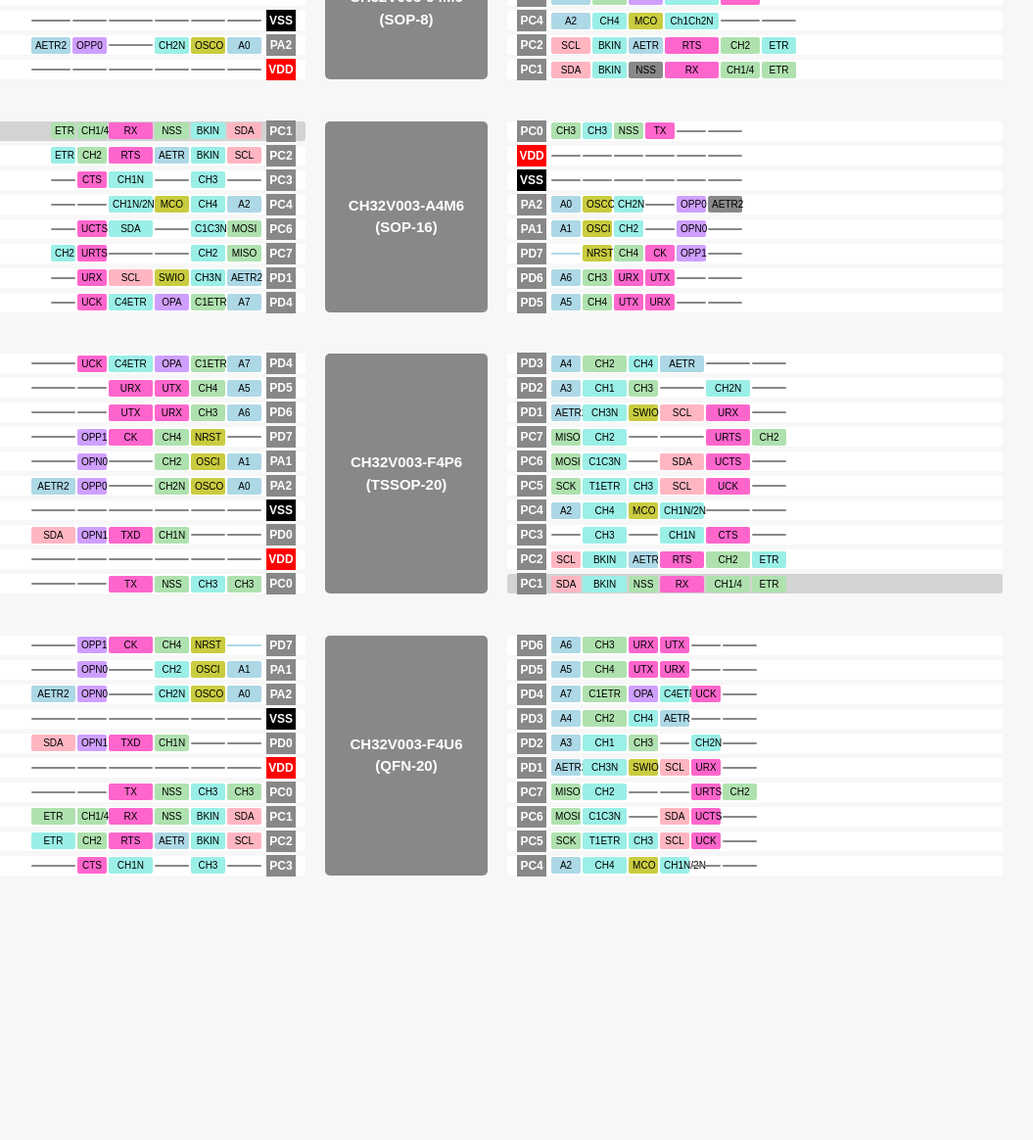
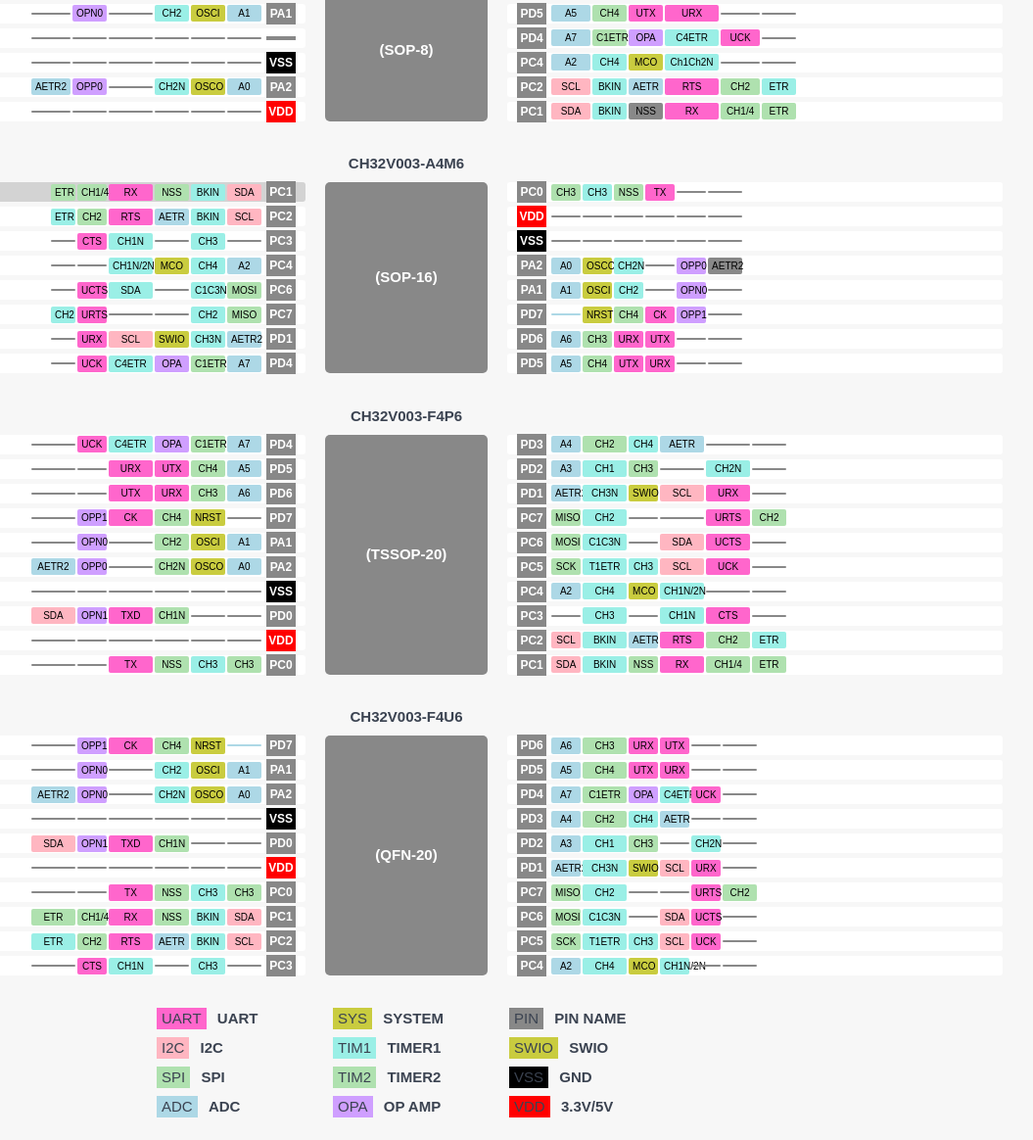
Before and after one commit to unicab369/MCU_Picker, a plain HTML site: page index.html in a window 1280 px wide. Shown: the part 241-1405 px from the top of the page at 98% size, without its empty margins (225-1280 px from the left). Before the commit the page ends 1167 px from the top, so only its background shows below. Drawn offline with Linux system fonts and the light colour scheme.

Commit message:
added legend container.

```diff
--- a/app_config.json
+++ b/app_config.json
@@ -1,5 +1,5 @@
 {
-	"pin_functions": {
+	"pin_func_colors": {
 		"UART": "#FF66CC",
 		"I2C" : "#FFB6C1",
 		"SPI" : "#AFE1AF",
@@ -7,6 +7,25 @@
 		"SYS": "#C9CC3F",
 		"TIM1": "#9AEFE6",
 		"TIM2": "#AFE1AF",
-		"OPA": "#CF9FFF"
+		"OPA": "#CF9FFF",
+		"PIN": "#888",
+		"SWIO": "#C9CC3F",
+		"VSS": "black",
+		"VDD": "red"
+	},
+
+	"pin_func_names": {
+		"UART": "UART",
+		"I2C" : "I2C",
+		"SPI" : "SPI",
+		"ADC" : "ADC",
+		"SYS": "SYSTEM",
+		"TIM1": "TIMER1",
+		"TIM2": "TIMER2",
+		"OPA": "OP AMP",
+		"PIN": "PIN NAME",
+		"SWIO": "SWIO",
+		"VSS": "GND",
+		"VDD": "3.3V/5V"
 	}
 }
--- a/index.html
+++ b/index.html
@@ -62,7 +62,13 @@
 				</div>
 			</div>
 
-			<div id="MCUs-display-area"></div>
+			<!-- Mcus Container -->
+			<div id="MCUsContainer"></div>
+
+			<!-- Legend Container -->
+			<main class="wrap" id="legendContainer"></main>
+
+			<br>
 		</div>
 	</div>
 
--- a/mcu_jsons/model_CH32.json
+++ b/mcu_jsons/model_CH32.json
@@ -293,7 +293,6 @@
 				},
 				{
 					"label": "PC1",
-					"outline_color": "lightgray",
 					"pinMux": ["SDA", "BKIN", "NSS", "RX", "CH1/4", "ETR"],
 					"pin_functions": ["I2C", "TIM1", "SPI", "UART", "TIM2", "TIM2"]
 				}
--- a/script.js
+++ b/script.js
@@ -10,8 +10,8 @@ function onSelectPin(side, currentLabel) {
 	// renderPins(target, side);
 }
 
-
-function renderPinList(model, side, pin_functions) {
+//# Render the left and right pins for a given model
+function renderPinList(model, side, pin_func_colors) {
 	const pinMuxJustify = (side === 'left') ? 'flex-end' : 'flex-start';
 
 	return model.pin_list.map(e => {
@@ -21,7 +21,7 @@ function renderPinList(model, side, pin_functions) {
 				const width = model.column_widths[index] || 30; // Use column_widths
 				const pinLabel = (e.pinMux && e.pinMux[index]) ? e.pinMux[index] : '';
 				const pinFunc = e.pin_functions ? e.pin_functions[index] : '';
-				const pinBackground = pin_functions[pinFunc] || '#888';
+				const pinBackground = pin_func_colors[pinFunc] || '#888';
 
 				return `<div class="pinMux-style" style="width: ${width}px; background: ${pinBackground};">
 					${pinLabel}
@@ -53,8 +53,8 @@ let mcu_models = {};
 const tabs_items = document.querySelectorAll('#mcuTabs .tab-item');
 let app_config = {};
 
-async function reloadData() {
-	//# Load pin data from JSON file
+//# Load pin data from JSON file
+async function load_MCUsContainer() {
 	try {
 		const data_models = {};
 		for (const key of Object.keys(selectedOptions)) {
@@ -65,13 +65,18 @@ async function reloadData() {
 
 		var htmlOutput = "";
 
+		//# Loop through and make diagram for each targeted MCU
 		Object.keys(selectedOptions).forEach((key, index) => {
 			const target = data_models[key];
 			console.log("target: ", target);
 
-			htmlOutput += `<div style="font-weight: bold; width: 100%; height: 50px; background: lightgray;
-				display: flex; align-items: center; justify-content: center;">${key}</div>`;
+			if (selectedOptions[key].length > 0) {
+				// Add header
+				htmlOutput += `<div style="font-weight: bold; width: 100%; height: 50px; background: lightgray;
+					display: flex; align-items: center; justify-content: center;">${key}</div>`;
+			}
 
+			// Add Diagram
 			selectedOptions[key].forEach(e => {
 				const model = data_models[key][e];
 				console.log(`key: ${e}`);
@@ -79,16 +84,17 @@ async function reloadData() {
 
 				if (model && model.left_pins && model.right_pins) {
 					htmlOutput += `
+						<br>
 						<div style="width: 100%; overflow-x: auto;">
+							<div style="width: 100%; text-align: center; font-weight: bold; height: 20px;">${e}</div>
 							<div class="mcu-outline">
-								<div class="pins-outline">${renderPinList(model.left_pins, 'left', app_config.pin_functions)}</div>
+								<div class="pins-outline">${renderPinList(model.left_pins, 'left', app_config.pin_func_colors)}</div>
 								<div class="mcu" style="width: 400px;">
-									<div>${e}</div>
 									<div>(${model.package})</div>
 								</div>
-								<div class="pins-outline">${renderPinList(model.right_pins, 'right', app_config.pin_functions)}</div>
+								<div class="pins-outline">${renderPinList(model.right_pins, 'right', app_config.pin_func_colors)}</div>
 							</div>
-						</div><br>`;
+						</div>`;
 				}
 				else {
 					htmlOutput += `<div">No pins data found for ${e}</div><br>`;
@@ -96,11 +102,38 @@ async function reloadData() {
 			})
 		});
 
-		document.getElementById('MCUs-display-area').innerHTML = htmlOutput;
+		document.getElementById('MCUsContainer').innerHTML = htmlOutput + `<br>`;
 
 	} catch (error) {
 		console.error('Error loading JSON files:', error);
 	}
+}
+
+function loadLegendContainer() {
+	const columns = [];
+	const groups = [];
+
+	Object.keys(app_config.pin_func_names).forEach((key, index) => {
+		const name = app_config.pin_func_names[key];
+		const color = app_config.pin_func_colors[key];
+
+		groups.push(
+				`<div style="display: flex; align-items: center; gap: 0.75rem;">
+				<div style="background: ${color}; padding: 0 5px;">${key}</div>
+				<div style="font-weight: bold">${name}</div>
+			</div>`
+		);
+		if (groups.length === 4) {
+			columns.push(
+				`<section style="display: flex; flex-direction: column; gap: 0.5rem; width: 150px;">
+					${groups.join('')}
+				</section>`
+			);
+			groups.length = 0;
+		}
+	})
+
+	document.getElementById('legendContainer').innerHTML = columns.join('');
 }
 
 //! START_POINT: Initialize when the page loads
@@ -124,7 +157,9 @@ document.addEventListener('DOMContentLoaded', async function() {
 			currentTarget: tabs_items[0].querySelector('a') // select <a>
 		}, 'CH32');
 
-		reloadData();
+		load_MCUsContainer();
+
+		loadLegendContainer();
 
 	} catch (error) {
 		console.error('Error loading mcu_models data:', error);
@@ -138,7 +173,7 @@ async function onApply_mcuSelections() {
         selectedOptions[currentActiveTarget] = Array.from(checkboxes).map(cbox => cbox.value);
     }
 
-	await reloadData();
+	await load_MCUsContainer();
     console.log("selectedOptions: ", selectedOptions);
 }
 
--- a/style.css
+++ b/style.css
@@ -88,3 +88,21 @@
 	display: inline-block !important;
 	flex-wrap: nowrap !important;
 }
+
+
+
+.wrap {
+	display: flex;
+	justify-content: center;
+	gap: 2rem;
+	flex-wrap: wrap;
+	max-width: 980px;
+	margin: 0 auto;
+}
+
+.column {
+	display: flex;
+	flex-direction: column;
+	gap: 0.6rem;
+	width: 200px; /* set desired column width */
+}
```
